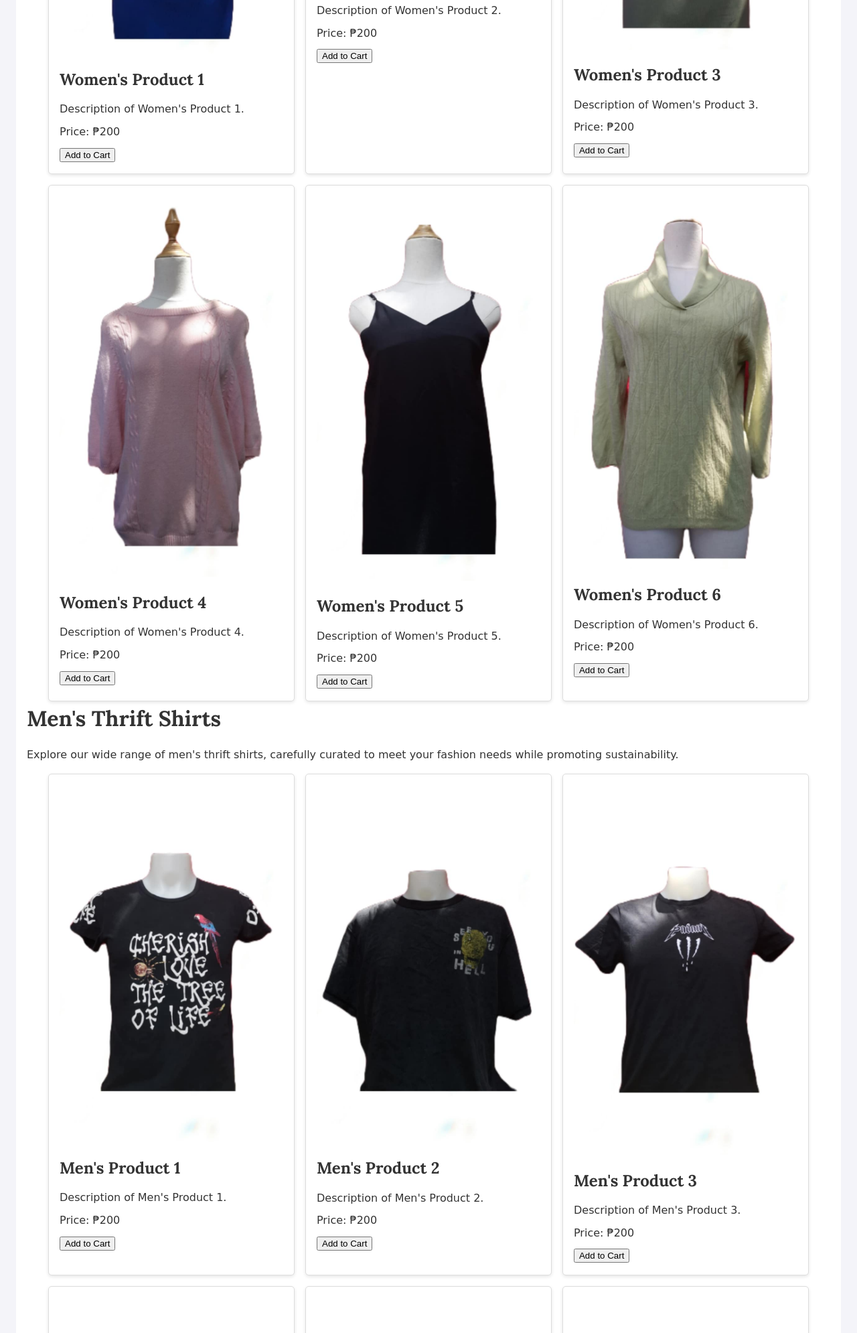
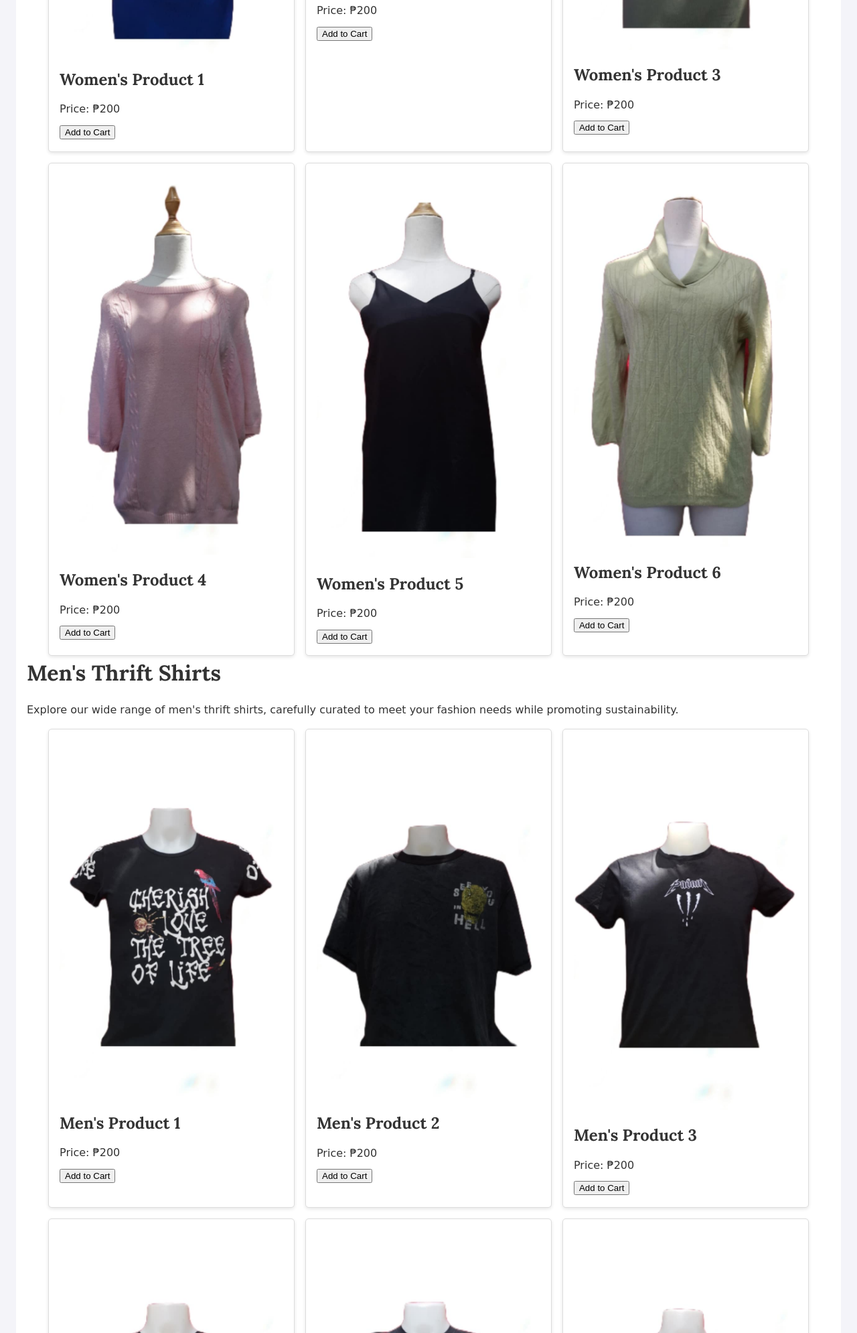
Before and after one commit to Azedto14/Timelesstee, a plain HTML site: page product.html in a window 1280 px wide. Shown: the part 810-2800 px from the top of the page at 67% size. Drawn offline with Linux system fonts and the light colour scheme.

Commit message:
Update product.html

```diff
--- a/product.html
+++ b/product.html
@@ -34,42 +34,42 @@
                     <div class="product-item">
                         <img src="womensshirt1.jpg" alt="Women's Product 1">
                         <h3>Women's Product 1</h3>
-                        <p>Description of Women's Product 1.</p>
+
                         <p>Price: ₱200</p>
                         <button onclick="addToCart('Women\'s Product 1', 200)">Add to Cart</button>
                     </div>
                     <div class="product-item">
                         <img src="womensshirt2.jpg" alt="Women's Product 2">
                         <h3>Women's Product 2</h3>
-                        <p>Description of Women's Product 2.</p>
+
                         <p>Price: ₱200</p>
                         <button onclick="addToCart('Women\'s Product 2', 200)">Add to Cart</button>
                     </div>
                     <div class="product-item">
                         <img src="womensshirt3.jpg" alt="Women's Product 3">
                         <h3>Women's Product 3</h3>
-                        <p>Description of Women's Product 3.</p>
+
                         <p>Price: ₱200</p>
                         <button onclick="addToCart('Women\'s Product 3', 200)">Add to Cart</button>
                     </div>
                     <div class="product-item">
                         <img src="womensshirt4.jpg" alt="Women's Product 4">
                         <h3>Women's Product 4</h3>
-                        <p>Description of Women's Product 4.</p>
+
                         <p>Price: ₱200</p>
                         <button onclick="addToCart('Women\'s Product 4', 200)">Add to Cart</button>
                     </div>
                     <div class="product-item">
                         <img src="womensshirt5.jpg" alt="Women's Product 5">
                         <h3>Women's Product 5</h3>
-                        <p>Description of Women's Product 5.</p>
+
                         <p>Price: ₱200</p>
                         <button onclick="addToCart('Women\'s Product 5', 200)">Add to Cart</button>
                     </div>
                     <div class="product-item">
                         <img src="womensshirt6.jpg" alt="Women's Product 6">
                         <h3>Women's Product 6</h3>
-                        <p>Description of Women's Product 6.</p>
+
                         <p>Price: ₱200</p>
                         <button onclick="addToCart('Women\'s Product 6', 200)">Add to Cart</button>
                     </div>
@@ -82,42 +82,42 @@
                     <div class="product-item">
                         <img src="mensshirt1.jpg" alt="Men's Product 1">
                         <h3>Men's Product 1</h3>
-                        <p>Description of Men's Product 1.</p>
+
                         <p>Price: ₱200</p>
                         <button onclick="addToCart('Men\'s Product 1', 200)">Add to Cart</button>
                     </div>
                     <div class="product-item">
                         <img src="mensshirt2.jpg" alt="Men's Product 2">
                         <h3>Men's Product 2</h3>
-                        <p>Description of Men's Product 2.</p>
+
                         <p>Price: ₱200</p>
                         <button onclick="addToCart('Men\'s Product 2', 200)">Add to Cart</button>
                     </div>
                     <div class="product-item">
                         <img src="mensshirt3.jpg" alt="Men's Product 3">
                         <h3>Men's Product 3</h3>
-                        <p>Description of Men's Product 3.</p>
+
                         <p>Price: ₱200</p>
                         <button onclick="addToCart('Men\'s Product 3', 200)">Add to Cart</button>
                     </div>
                     <div class="product-item">
                         <img src="mensshirt4.jpg" alt="Men's Product 4">
                         <h3>Men's Product 4</h3>
-                        <p>Description of Men's Product 4.</p>
+
                         <p>Price: ₱200</p>
                         <button onclick="addToCart('Men\'s Product 4', 200)">Add to Cart</button>
                     </div>
                     <div class="product-item">
                         <img src="mensshirt5.jpg" alt="Men's Product 5">
                         <h3>Men's Product 5</h3>
-                        <p>Description of Men's Product 5.</p>
+
                         <p>Price: ₱200</p>
                         <button onclick="addToCart('Men\'s Product 5', 200)">Add to Cart</button>
                     </div>
                     <div class="product-item">
                         <img src="mensshirt6.jpg" alt="Men's Product 6">
                         <h3>Men's Product 6</h3>
-                        <p>Description of Men's Product 6.</p>
+
                         <p>Price: ₱200</p>
                         <button onclick="addToCart('Men\'s Product 6', 200)">Add to Cart</button>
                     </div>
```
